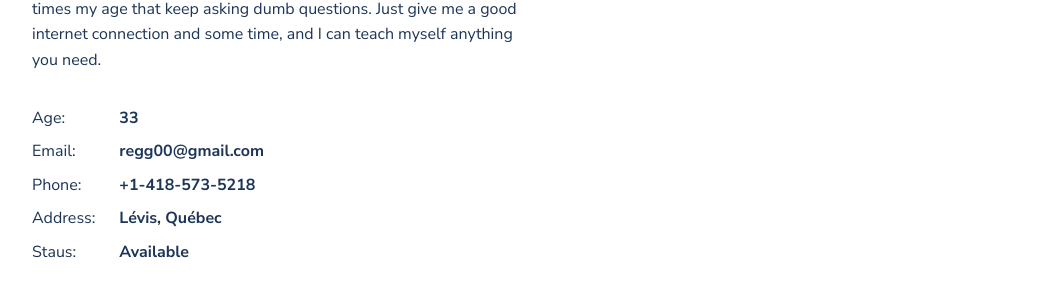
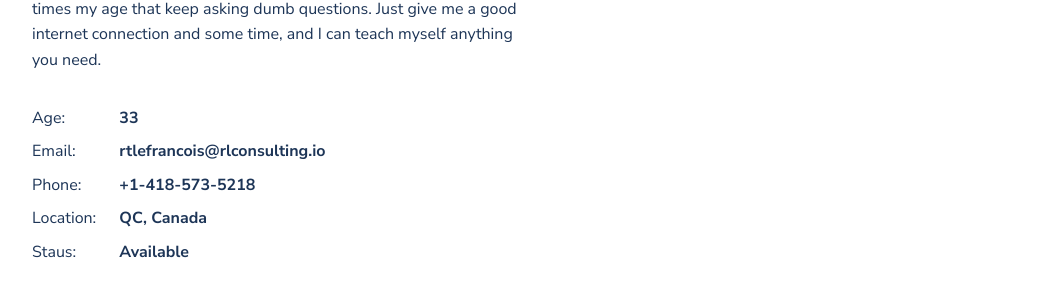
Before and after one commit to rlconsulting-io/rlconsulting-io, a Vue app: page / in a window 1280 px wide. Shown: the part 1171-1461 px from the top of the page, without its empty margins (96-1154 px from the left). Built offline with nearby package versions, Linux system fonts and the light colour scheme.

Commit message:
fixed contact info

```diff
--- a/src/components/AboutComponent.vue
+++ b/src/components/AboutComponent.vue
@@ -40,7 +40,7 @@
                             <div class="pb-1">Email:</div>
                         </div>
                         <div class="col-sm-10">
-                            <div class="pb-1 fw-bolder">regg00@gmail.com</div>
+                            <div class="pb-1 fw-bolder">rtlefrancois@rlconsulting.io</div>
                         </div>
                         <div class="col-sm-2">
                             <div class="pb-1">Phone:</div>
@@ -49,10 +49,10 @@
                             <div class="pb-1 fw-bolder">+1-418-573-5218</div>
                         </div>
                         <div class="col-sm-2">
-                            <div class="pb-1">Address:</div>
+                            <div class="pb-1">Location:</div>
                         </div>
                         <div class="col-sm-10">
-                            <div class="pb-1 fw-bolder">Lévis, Québec</div>
+                            <div class="pb-1 fw-bolder">QC, Canada</div>
                         </div>
                         <div class="col-sm-2">
                             <div class="pb-1">Staus:</div>
```
